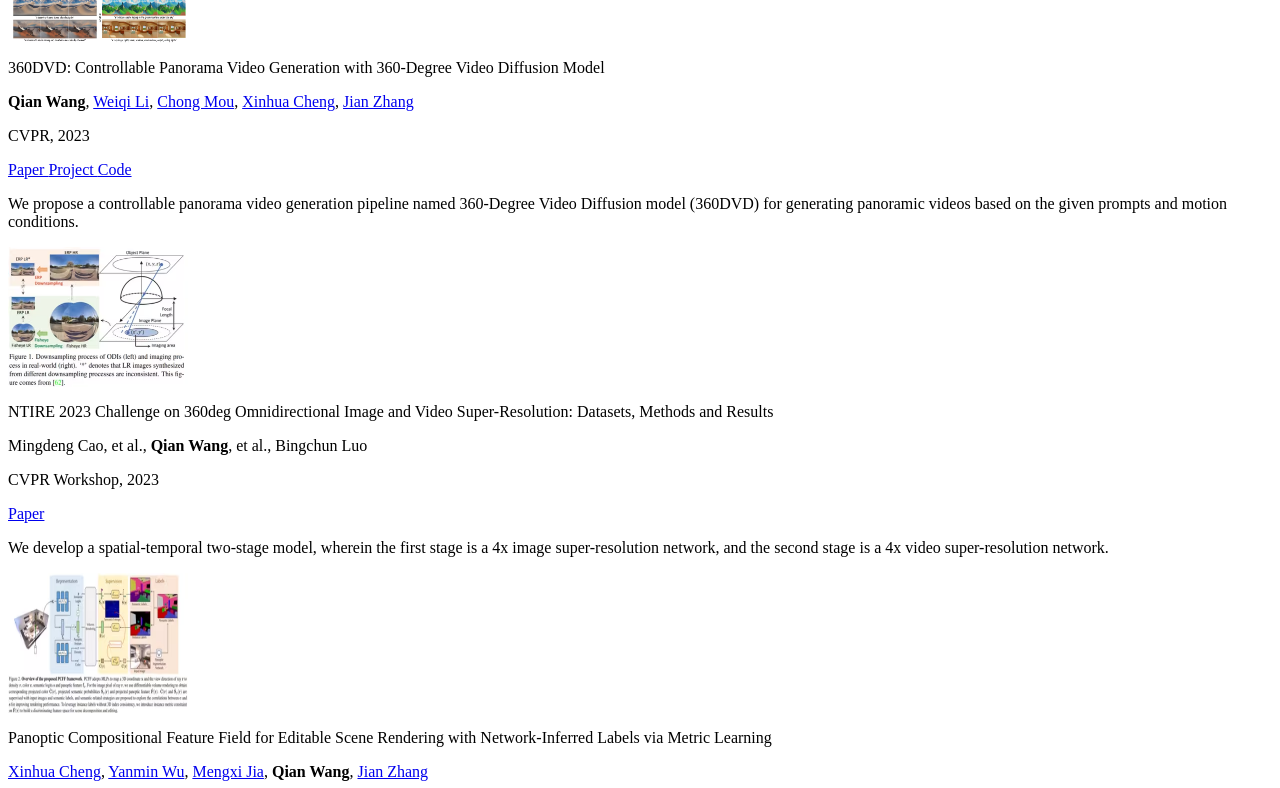
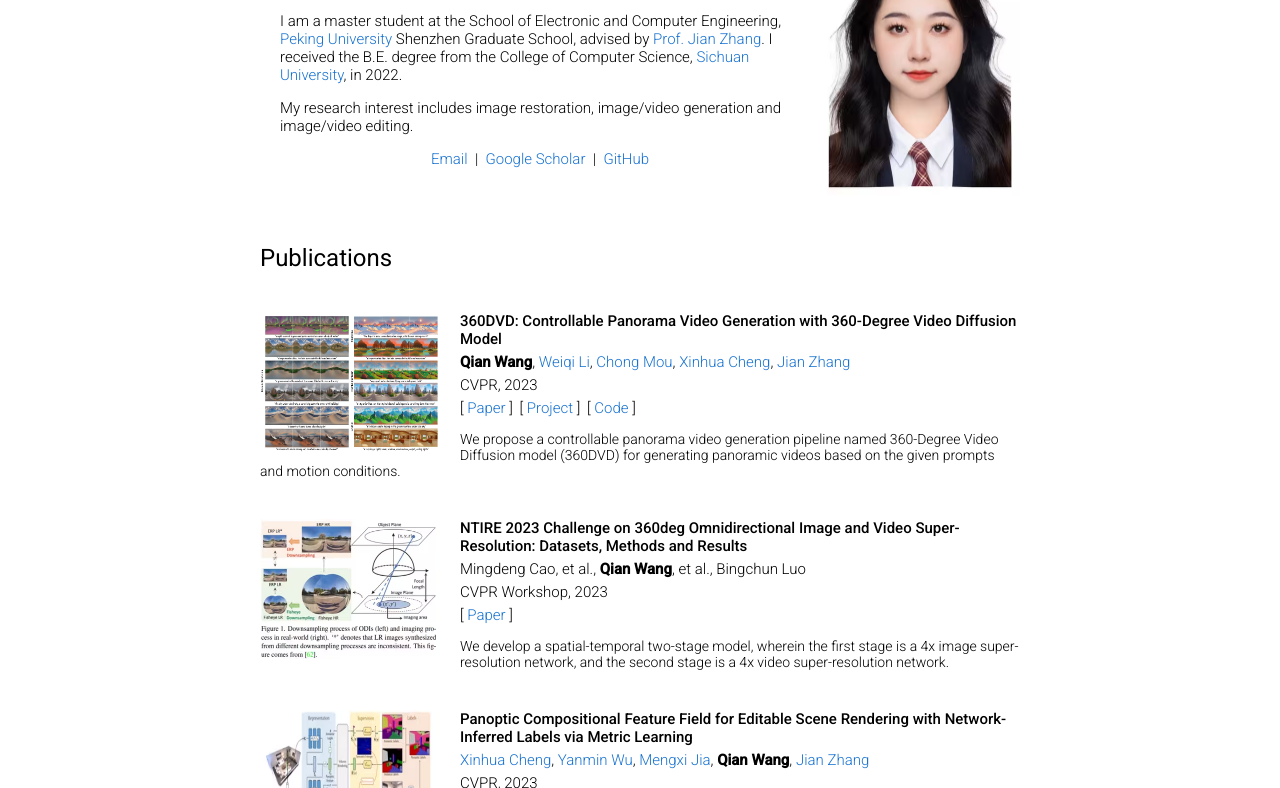
Before and after one commit to Akaneqwq/Akaneqwq.github.io, a plain HTML site: page index.html in a window 1280 px wide. Shown: the part 105-893 px from the top of the page. Drawn offline with Linux system fonts and the light colour scheme.

Commit message:
cvpr24 fix

```diff
--- a/index.html
+++ b/index.html
@@ -1,3 +1,161 @@
+<!DOCTYPE html>
+<html lang="en">
+  <head>
+    <title>Qian Wang - Homepage</title>
+    <meta charset="UTF-8" />
+    <meta name="viewport" content="width=device-width, height=device-height, initial-scale=1.0, viewport-fit=cover" />
+    <meta name="description" content="Qian Wang's homepage" />
+    <link rel="icon" href="/media/favicon.ico" />
+    <style type="text/css">
+      @import url(https://fonts.googleapis.com/css2?family=Roboto:wght@300;400;500&display=swap);
+      html {
+        font-family: 'Roboto', sans-serif;
+        font-weight: 300;
+        max-width: 100%;
+        height: 100%;
+      }
+      body {
+        padding: 0;
+        margin: 0 auto;
+        max-width: 800px;
+        min-width: 375px;
+      }
+      a {
+        text-decoration: none;
+        color: #1772d0;
+        cursor: pointer;
+      }
+      a:hover {
+        color: #f09228;
+      }
+      header {
+        font-size: 15px;
+        min-height: 273px;
+        padding: 20px;
+        margin: 8px 20px;
+        padding-right: 220px;
+        position: relative;
+      }
+      header > picture {
+        position: absolute;
+        width: 200px;
+        height: 273px;
+        right: 0;
+        top: 0;
+        bottom: 0;
+        margin: auto;
+      }
+      @media (max-width: 540px) {
+        header {
+          padding-right: 0;
+        }
+        header > picture {
+          position: static;
+          display: block;
+          margin: auto;
+        }
+      }
+      .self-intro-name {
+        padding: 14px 0;
+        text-align: center;
+        font-weight: 400;
+        font-size: 32px;
+      }
+      .self-intro-links {
+        text-align: center;
+      }
+      h1 {
+        font-size: 24px;
+        padding: 20px;
+        margin: 0;
+        font-weight: 400;
+      }
+      .publication {
+        padding: 20px;
+        font-size: 15px;
+      }
+      .publication p {
+        margin: 0;
+      }
+      .publication > picture {
+        float: left;
+        object-fit: contain;
+        margin-right: 20px;
+        overflow: hidden;
+      }
+      .publication > picture > img {
+        transition: transform ease-in-out .3s;
+      }
+      .publication > picture > img:hover {
+        transform: scale(1.1);
+      }
+      .publication .title {
+        font-weight: 500;
+        margin-bottom: 5px;
+      }
+      .publication .authors {
+        margin-bottom: 5px;
+      }
+      .publication .venue {
+        margin-bottom: 5px;
+      }
+      .publication .links {
+        margin-bottom: 5px;
+      }
+      .publication .authors .self {
+        font-weight: 400;
+      }
+      .publication .link::before {
+        content: "[";
+      }
+      .publication .link::after {
+        content: "]";
+      }
+      .publication .link {
+        margin-right: 3px;
+      }
+      .publication .desc {
+        margin-top: 14px;
+        font-size: 14px;
+      }
+      footer {
+        text-align: right;
+        padding: 20px;
+        font-size: 13px;
+      }
+    </style>
+  </head>
+  <body>
+    <header>
+      <div class="self-intro-name">Qian Wang (王茜)</div>
+      <picture>
+        <source srcset="/media/IDPhoto.avif" type="image/avif" />
+        <img width="200" height="273" src="/media/IDPhoto.JPG" alt="ID Photo" />
+      </picture>
+      <div>
+        <p>
+          I am a master student at the School of Electronic and Computer Engineering,
+          <a href="https://www.pku.edu.cn/" target="_blank">Peking University</a>
+          Shenzhen Graduate School, advised by
+          <a href="https://jianzhang.tech/" target="_blank">Prof. Jian Zhang</a>.
+          I received the B.E. degree from the College of Computer Science,
+          <a href="https://www.scu.edu.cn/" target="_blank">Sichuan University</a>, in 2022.
+        </p>
+        <p>
+          My research interest includes image restoration, image/video generation and image/video editing.
+        </p>
+        <div class="self-intro-links">
+          <a href="mailto:qianwang@stu.pku.edu.cn">Email</a>
+          &nbsp;|&nbsp;
+          <a href="https://scholar.google.com/citations?user=YQ4ECikAAAAJ" target="_blank">Google Scholar</a>
+          &nbsp;|&nbsp;
+          <a href="https://github.com/akaneqwq/" target="_blank">GitHub</a>
+        </div>
+      </div>
+    </header>
+    <main>
+      <h1>Publications</h1>
+
 <div class="publication">
 <picture>
 <source srcset="/media/360DVD.avif" type="image/avif" />
@@ -183,3 +341,12 @@ We model pedestrian attribute recognition as a multimodal problem and build a si
 </p>
 </div>
 </div>
+
+    </main>
+    <footer>
+      Template is adapted from
+      <a href="https://jonbarron.info/" target="_blank">jonbarron.info</a><br />
+      Last updated: Aug 2024
+    </footer>
+  </body>
+</html>
```
